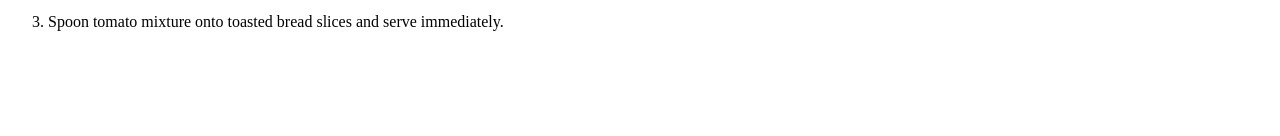
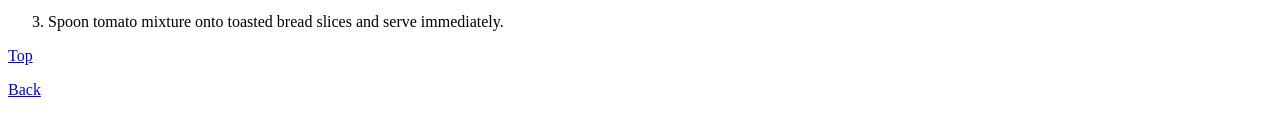
Before and after one commit to Charliecarles/odin-recipes, a plain HTML site: page recipes/bruschetta.html in a window 1280 px wide. Shown: the part 568-704 px from the top of the page. Drawn offline with Linux system fonts and the light colour scheme.

Commit message:
Added Back and Top buttons to pages

```diff
--- a/recipes/bruschetta.html
+++ b/recipes/bruschetta.html
@@ -8,7 +8,7 @@
 </head>
 
 <body>
-    <h1>Balsamic Bruschetta</h1>
+<h1>Balsamic Bruschetta</h1>
     <img src="../recipes/images/bruschetta.jpeg"
         width="400" height="400"
         alt="Picture of a tomato bruschetta">
@@ -39,5 +39,8 @@
         <li><p>Spoon tomato mixture onto toasted bread slices and serve immediately.</li> </p>
     </ol>
 
+
+    <p><a href="bruschetta.html">Top </a></p>
+    <p><a href="../index.html">Back </a></p>
 </body>
 </html>
```
